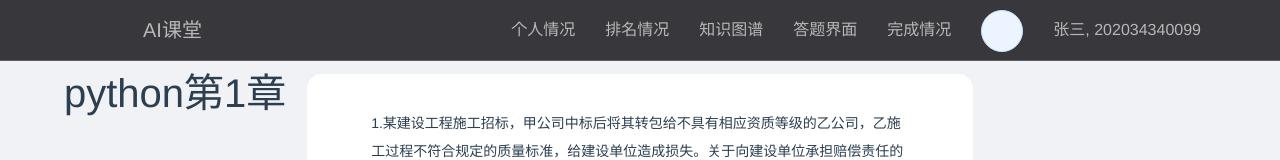
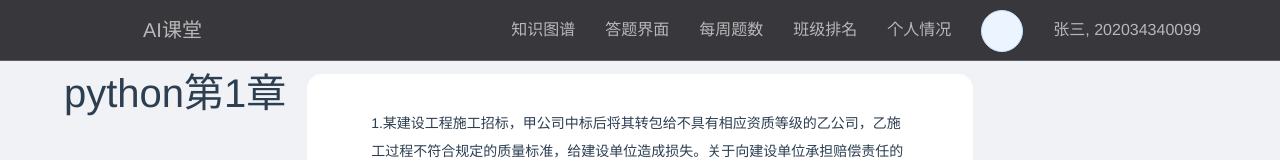
Before and after one commit to spacemen0/Python-Mind-Map, a Vue app in the folder vue/: page /#/answer in a window 1280 px wide. Both pictures are taken after a click on the item 1002 px from the left and 30 px from the top of the page. Shown: the top 160 px of the page. Built offline with nearby package versions, Linux system fonts and the light colour scheme; no server answers.

Commit message:
个人完成率

```diff
--- a/vue/src/components/Header.vue
+++ b/vue/src/components/Header.vue
@@ -24,11 +24,13 @@
     <el-menu-item>
       <el-button size="medium" style="padding: 20px" circle></el-button>
     </el-menu-item>
-    <el-menu-item index="/gragh">完成情况</el-menu-item>
+    <el-menu-item index="/personal">个人情况</el-menu-item>
+    <el-menu-item index="/ranking">班级排名</el-menu-item>
+
+    <el-menu-item index="/gragh">每周题数</el-menu-item>
+
     <el-menu-item index="/answer">答题界面</el-menu-item>
     <el-menu-item index="/main">知识图谱</el-menu-item>
-    <el-menu-item index="/ranking">排名情况</el-menu-item>
-    <el-menu-item index="/personal">个人情况</el-menu-item>
   </el-menu>
 
   <!--  </el-col>-->
--- a/vue/src/components/HelloWorld.vue
+++ b/vue/src/components/HelloWorld.vue
@@ -3,6 +3,11 @@
 
   <div class="editContainer">
     <div class="mindMapContainer" id="mindMapContainer"></div>
+    <mindmap
+      height="50"
+      width="50%"
+
+    ></mindmap>
   </div>
 </template>
 
```
